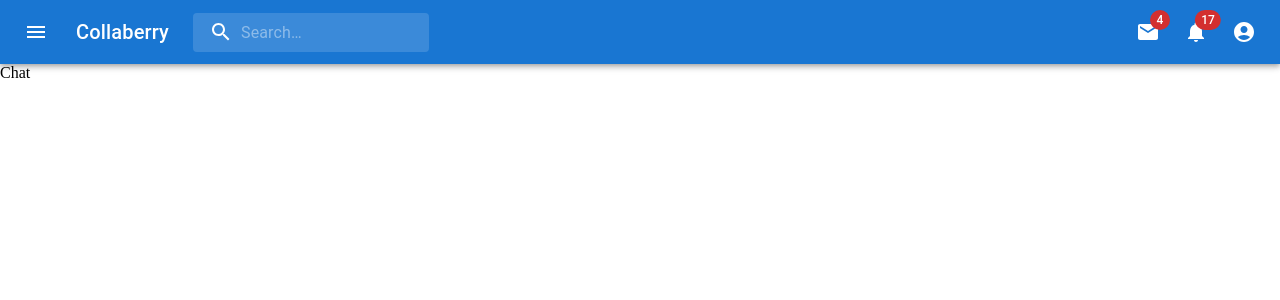
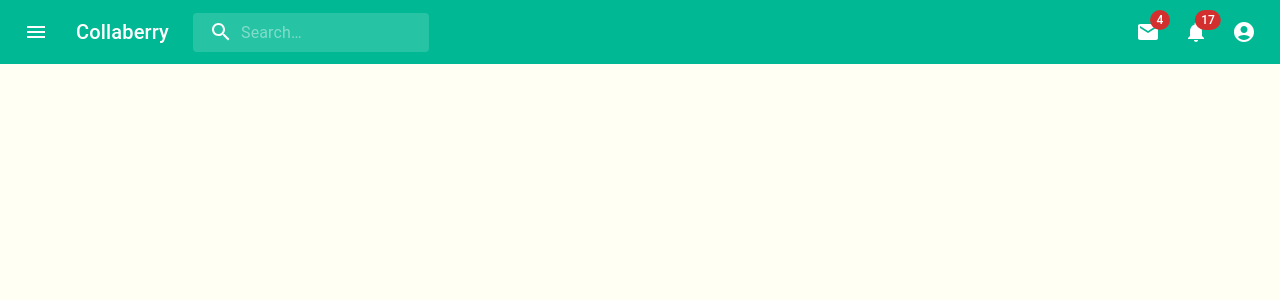
Before and after one commit to rishi-12/roomy, a React (Create React App) app: page /messaging in a window 1280 px wide. Shown: the top 300 px of the page. Built offline with nearby package versions, Linux system fonts and the light colour scheme.

Commit message:
change navbar color

```diff
--- a/src/components/Chat/Chat.tsx
+++ b/src/components/Chat/Chat.tsx
@@ -1,11 +1,16 @@
 import * as React from "react";
 import NavBar from "../NavBar";
+import CssBaseline from "@mui/material/CssBaseline";
+import Box from "@mui/material/Box";
+import Container from "@mui/material/Container";
 
 export default function Chat() {
   return (
     <>
       <NavBar />
-      Chat
+      <Container maxWidth={false} disableGutters>
+        <Box sx={{ bgcolor: "#FFFFF3", height: "100vh" }} />
+      </Container>
     </>
   );
 }
--- a/src/components/NavBar.tsx
+++ b/src/components/NavBar.tsx
@@ -157,8 +157,8 @@ export default function NavBar() {
   );
 
   return (
-    <Box sx={{ flexGrow: 1 }}>
-      <AppBar position="static">
+    <Box sx={{ flexGrow: 1, bgcolor: "red" }}>
+      <AppBar position="static" sx={{ bgcolor: "#00b894" }}>
         <Toolbar>
           <IconButton
             size="large"
```
